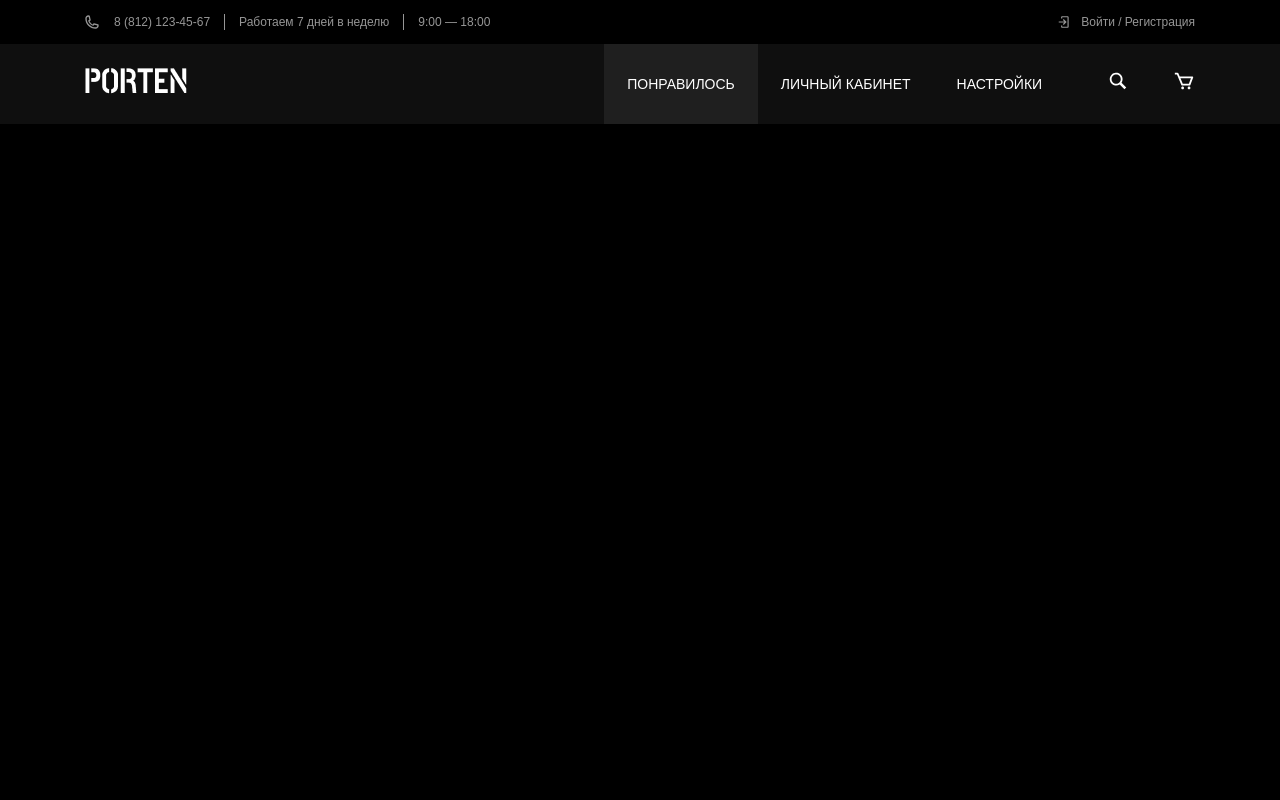
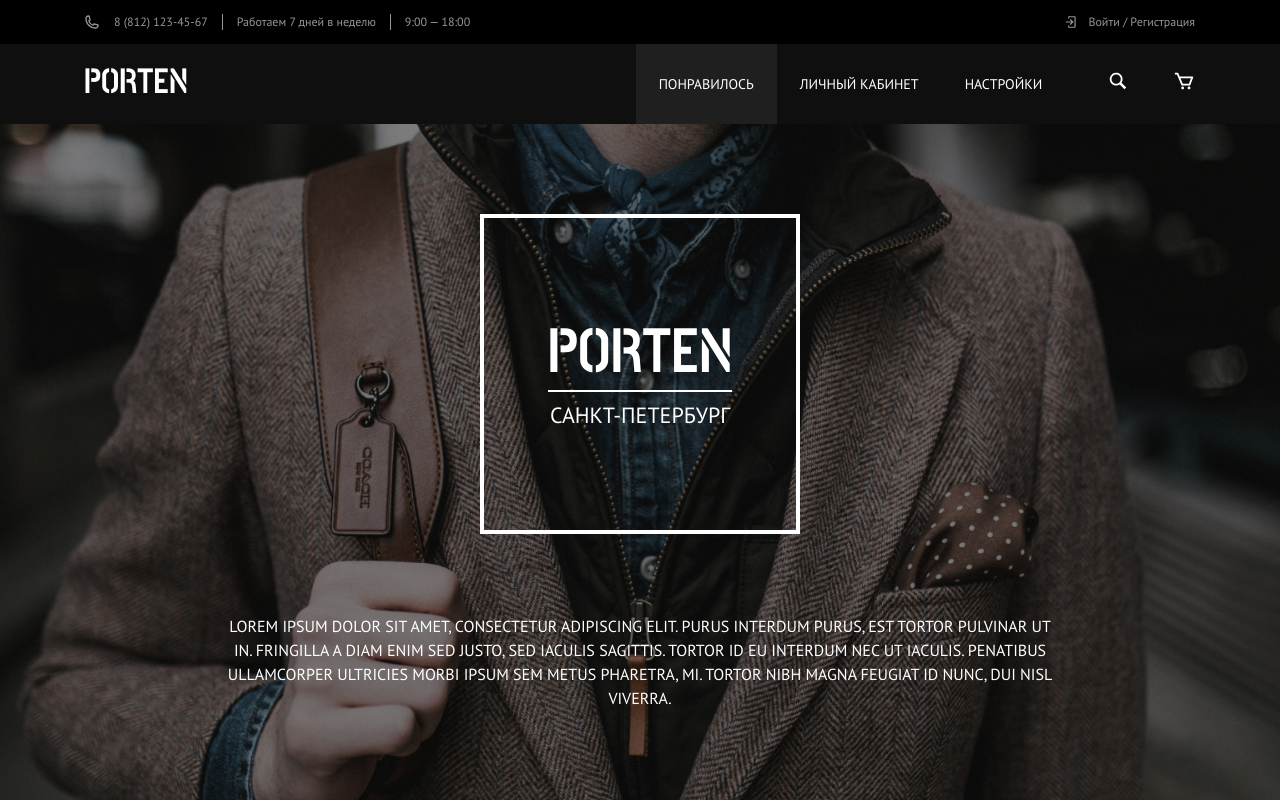
Before and after one commit to shock-dev/Porten, a website: page app/index.html in a window 1280 px wide. Drawn offline with Linux system fonts and the light colour scheme; files whose address does not match are found by name.

Commit message:
hero section

```diff
--- a/app/index.html
+++ b/app/index.html
@@ -73,6 +73,24 @@
     </div>
   </header>
 
+  <main class="page">
+
+    <section class="hero">
+      <div class="container">
+        <div class="hero__inner">
+          <div class="hero__rect">
+            <div class="hero__rect-title">PORTEN</div>
+            <div class="hero__rect-city">санкт-петербург</div>
+          </div>
+          <p class="hero__description">
+            Lorem ipsum dolor sit amet, consectetur adipiscing elit. Purus interdum purus, est tortor pulvinar ut in. Fringilla a diam enim sed justo, sed iaculis sagittis. Tortor id eu interdum nec ut iaculis. Penatibus ullamcorper ultricies morbi ipsum sem metus pharetra, mi. Tortor nibh magna feugiat id nunc, dui nisl viverra.
+          </p>
+        </div>
+      </div>
+    </section>
+
+  </main>
+
 
   <script src="js/main.js"></script>
 </body>
--- a/app/scss/_fonts.scss
+++ b/app/scss/_fonts.scss
@@ -1,14 +1,14 @@
 @font-face {
-  font-family: 'PTSans', sans-serif;
+  font-family: 'PTSans';
   src:  url('../fonts/PTSans-Regular.woff2') format('woff2'),
-        url('../fonts/PTSans-Regular.woff') format('woff');
+  url('../fonts/PTSans-Regular.woff') format('woff');
   font-weight: 400;
   font-style: normal;
   font-display: swap;
 }
 
 @font-face {
-  font-family: 'PlayfairDisplay', sans-serif;
+  font-family: 'PlayfairDisplay';
   src:  url('../fonts/PlayfairDisplay-Regular.woff2') format('woff2'),
   url('../fonts/PlayfairDisplay-Regular.woff') format('woff');
   font-weight: 400;
@@ -17,7 +17,7 @@
 }
 
 @font-face {
-  font-family: 'PlayfairDisplay', sans-serif;
+  font-family: 'PlayfairDisplay';
   src:  url('../fonts/PlayfairDisplay-Bold.woff2') format('woff2'),
   url('../fonts/PlayfairDisplay-Bold.woff') format('woff');
   font-weight: 700;
@@ -26,10 +26,9 @@
 }
 
 @font-face {
-  font-family: 'PostNoBillsJaffna', sans-serif;
-  src:  url('../fonts/PostNoBillsJaffna-Bold.woff2') format('woff2'),
-  url('../fonts/PostNoBillsJaffna-Bold.woff') format('woff');
+  font-family: 'PostNoBillsJaffna';
+  src: url("../fonts/PostNoBillsJaffna-Bold.woff") format('woff'),
+  url("../fonts/PostNoBillsJaffna-Bold.woff2") format('woff2');
   font-weight: 700;
   font-style: normal;
-  font-display: swap;
 }
--- a/app/scss/_global.scss
+++ b/app/scss/_global.scss
@@ -30,10 +30,6 @@ ul, li {
   list-style: none;
 }
 
-body {
-
-}
-
 a {
   color: inherit;
   display: inline-block;
--- a/app/scss/components/_header.scss
+++ b/app/scss/components/_header.scss
@@ -80,6 +80,14 @@
     align-items: center;
   }
 
+  &__logo {
+    transition: opacity .3s;
+
+    &:hover {
+      opacity: .7;
+    }
+  }
+
   &__menu {
     min-height: 100%;
   }
--- /dev/null
+++ b/app/scss/components/_hero.scss
@@ -0,0 +1,68 @@
+.hero {
+
+  background-image: url('../img/hero-bg.jpg');
+  background-repeat: no-repeat;
+  background-position: bottom center;
+  background-size: cover;
+
+  &__inner {
+    min-height: calc(100vh - 124px);
+    display: flex;
+    flex-direction: column;
+    justify-content: center;
+    align-items: center;
+    padding: 80px 0;
+  }
+
+  &__rect {
+    width: 320px;
+    height: 320px;
+    border: 4px solid #FFFFFF;
+    margin-bottom: 80px;
+    display: flex;
+    flex-direction: column;
+    align-items: center;
+    justify-content: center;
+    transition: background-color .3s;
+
+    &:hover {
+      background-color: #0F0F0F;
+    }
+
+    &-title {
+      font-size: 64px;
+      line-height: 1;
+      font-family: 'PostNoBillsJaffna', sans-serif;
+      font-weight: 700;
+      margin-bottom: 12px;
+      padding-bottom: 6px;
+      position: relative;
+
+      &:after {
+        content: '';
+        position: absolute;
+        bottom: 0;
+        left: 0;
+        right: 0;
+        background-color: #fff;
+        height: 2px;
+      }
+    }
+
+    &-city {
+      font-size: 22px;
+      line-height: 1;
+      text-align: center;
+      text-transform: uppercase;
+    }
+  }
+
+  &__description {
+    font-size: 16px;
+    line-height: 24px;
+    text-align: center;
+    text-transform: uppercase;
+    color: #FFFFFF;
+    max-width: 838px;
+  }
+}
--- a/app/scss/style.scss
+++ b/app/scss/style.scss
@@ -3,6 +3,7 @@
 @import "global";
 
 @import "components/header";
+@import "components/hero";
 
 
 @import "media";
```
Also changed, not shown: app/css/style.min.css, app/img/hero-bg.jpg (renamed from app/img/header-bg.jpg).
